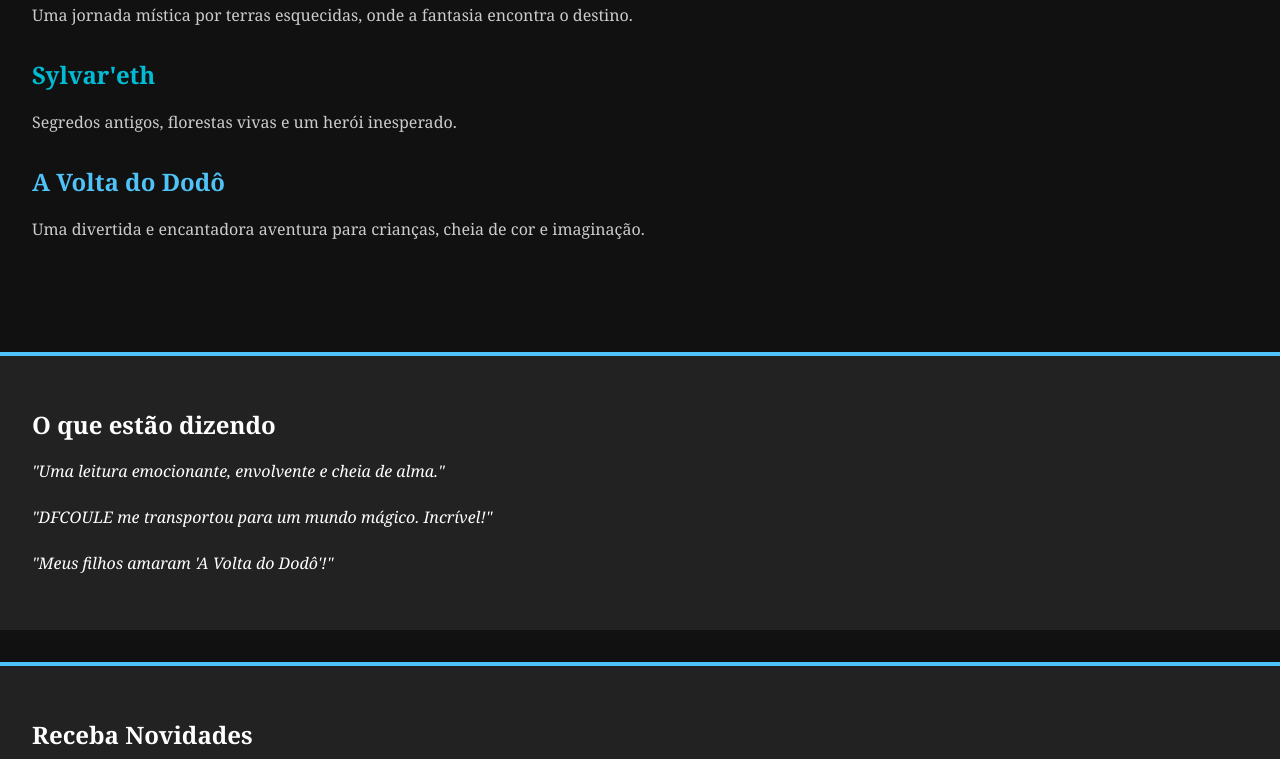
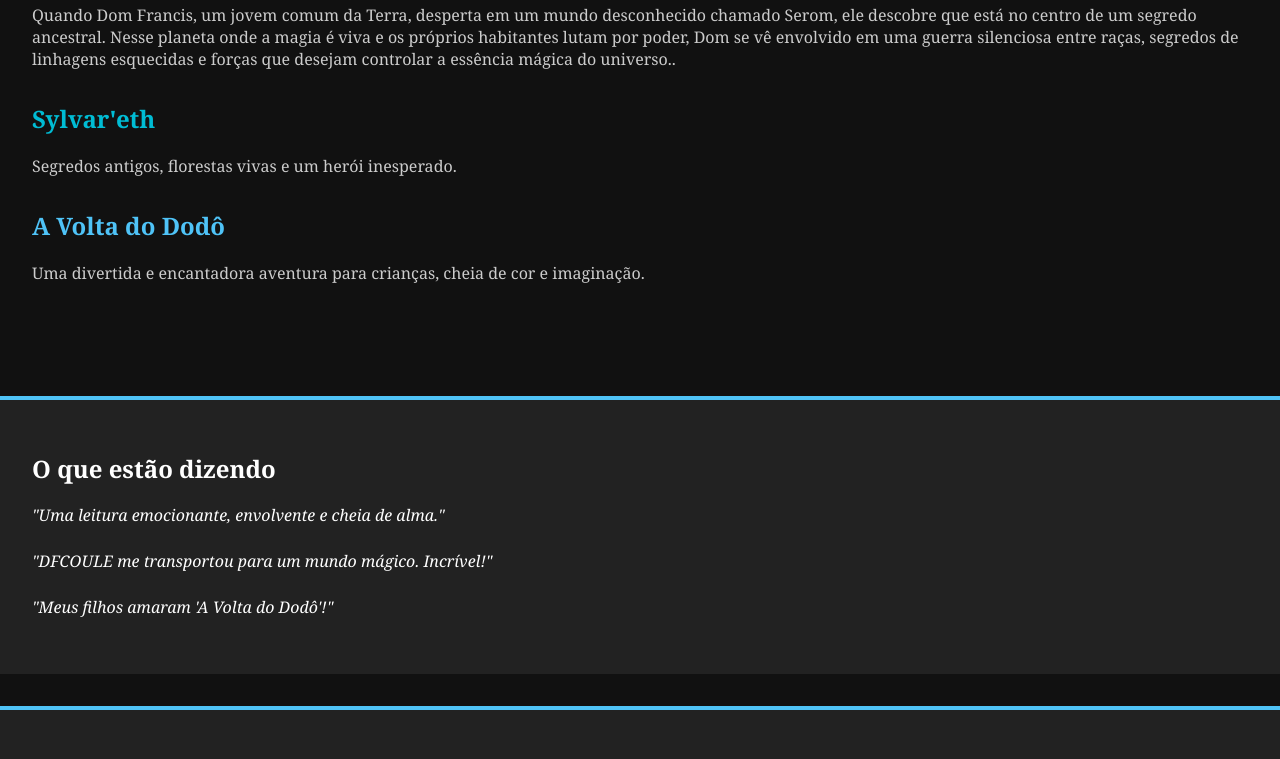
Before and after one commit to Dfcoule/dfcoule, a plain HTML site: page index.html in a window 1280 px wide. Shown: the part 304-1063 px from the top of the page. Drawn offline with Linux system fonts and the light colour scheme.

Commit message:
Update index.html

```diff
--- a/index.html
+++ b/index.html
@@ -113,7 +113,7 @@
   <section id="livros">
     <div class="book">
       <h2>DFCOULE</h2>
-      <p>Uma jornada mística por terras esquecidas, onde a fantasia encontra o destino.</p>
+      <p>Quando Dom Francis, um jovem comum da Terra, desperta em um mundo desconhecido chamado Serom, ele descobre que está no centro de um segredo ancestral. Nesse planeta onde a magia é viva e os próprios habitantes lutam por poder, Dom se vê envolvido em uma guerra silenciosa entre raças, segredos de linhagens esquecidas e forças que desejam controlar a essência mágica do universo..</p>
     </div>
     <div class="book">
       <h2>Sylvar'eth</h2>
```
